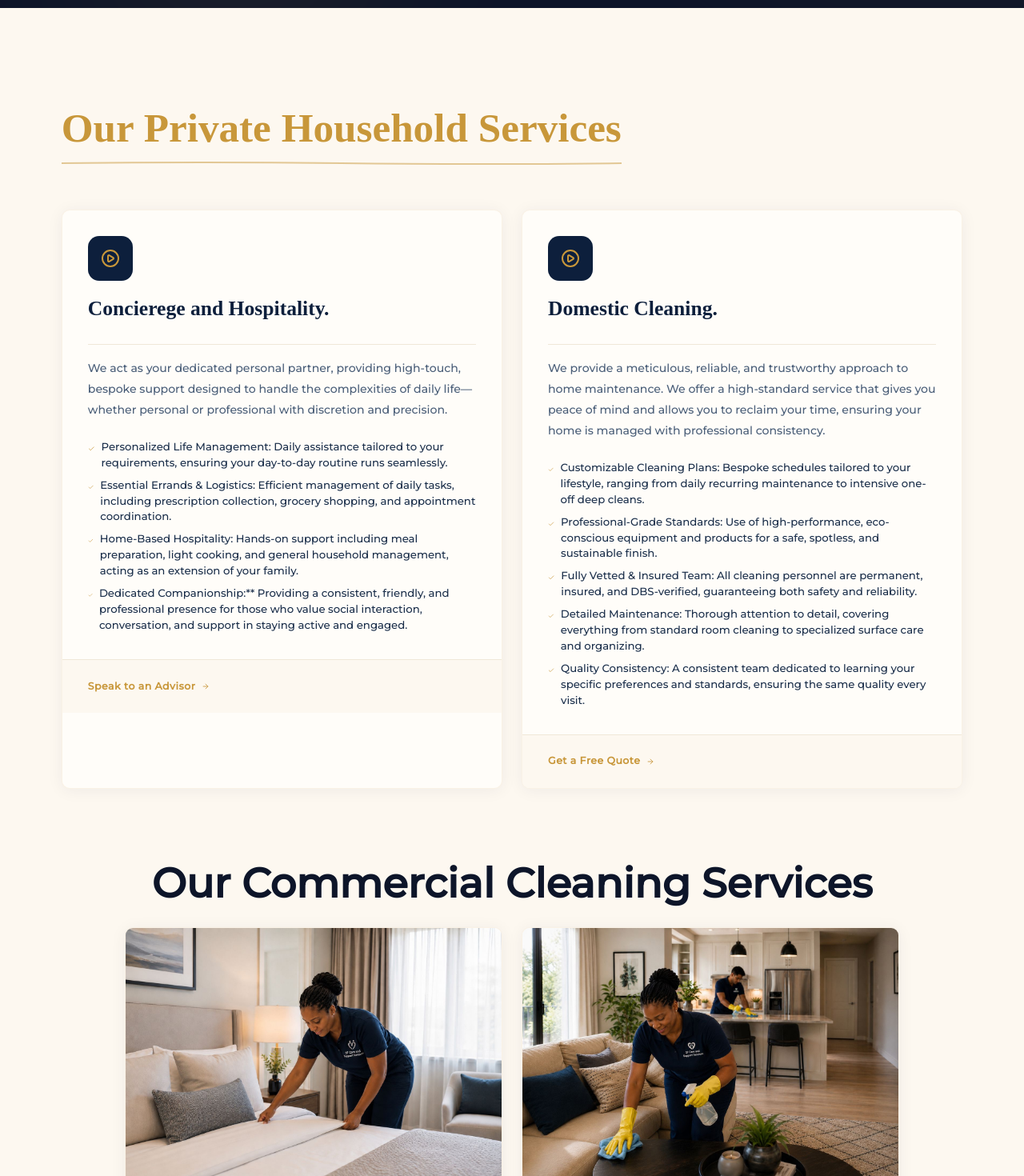
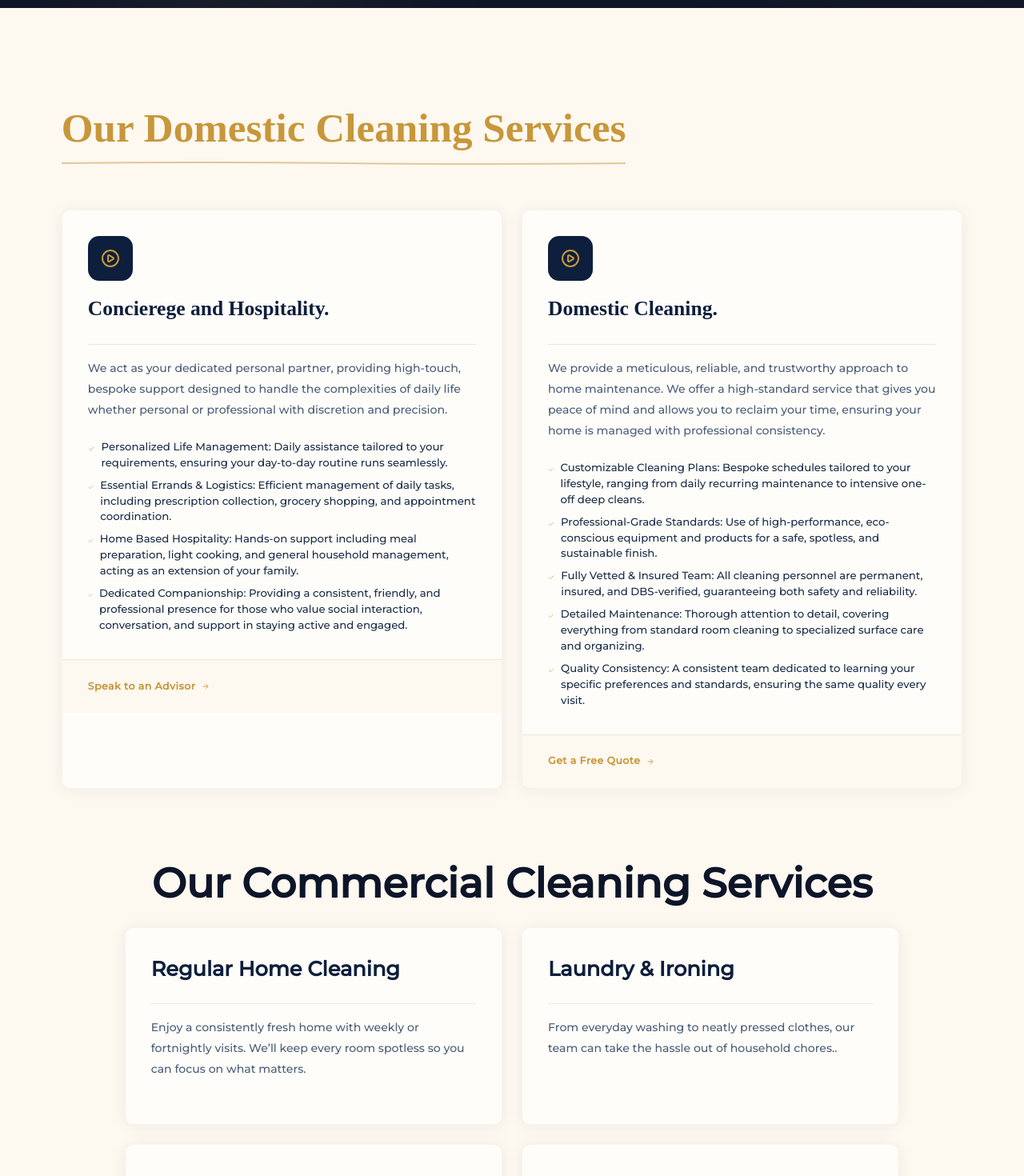
Before and after one commit to theNubiadev/sfcssl, a Next.js app: page /private in a window 1280 px wide. Shown: the part 800-2270 px from the top of the page at 80% size. Built offline with nearby package versions, Linux system fonts and the light colour scheme.

Commit message:
style: Improve descriptions and titles for clarity in Private component

```diff
--- a/app/private/page.tsx
+++ b/app/private/page.tsx
@@ -26,7 +26,7 @@ export default function Private() {
       tag: "",
       title: "Concierege and Hospitality.",
       link: "Speak to an Advisor",
-      desc: " We act as your dedicated personal partner, providing high-touch, bespoke support designed to handle the complexities of daily life—whether personal or professional with discretion and precision.",
+      desc: " We act as your dedicated personal partner, providing high-touch, bespoke support designed to handle the complexities of daily life whether personal or professional with discretion and precision.",
       features: [
         {
           list: "Personalized Life Management: Daily assistance tailored to your requirements, ensuring your day-to-day routine runs seamlessly.",
@@ -35,10 +35,10 @@ export default function Private() {
           list: "Essential Errands & Logistics: Efficient management of daily tasks, including prescription collection, grocery shopping, and appointment coordination.",
         },
         {
-          list: "Home-Based Hospitality: Hands-on support including meal preparation, light cooking, and general household management, acting as an extension of your family.",
+          list: "Home Based Hospitality: Hands-on support including meal preparation, light cooking, and general household management, acting as an extension of your family.",
         },
         {
-          list: "Dedicated Companionship:** Providing a consistent, friendly, and professional presence for those who value social interaction, conversation, and support in staying active and engaged.",
+          list: "Dedicated Companionship: Providing a consistent, friendly, and professional presence for those who value social interaction, conversation, and support in staying active and engaged.",
         },
       ],
       note: "",
@@ -74,7 +74,7 @@ export default function Private() {
 
   const render = [
     {
-      text: "Regular Home Cleans",
+      text: "Regular Home Cleaning",
       summary:
         "Enjoy a consistently fresh home with weekly or fortnightly visits. We’ll keep every room spotless so you can focus on what matters.",
       image: "/homes.jpeg",
@@ -92,7 +92,7 @@ export default function Private() {
       image: "/concierge.jpeg",
     },
     {
-    text: "Care Home",
+    text: "Care Home & Companionship",
     summary: "Providing a consistent, friendly, and professional presence for those who value social interaction, conversation, and support in staying active and engaged.",
     image: "/carehome.jpeg"
     },
@@ -218,7 +218,7 @@ export default function Private() {
           <h2>
             <span className="relative inline-block">
               <span className="text-[#c8973a] align-center text-[clamp(2rem,4vw,3.2rem)] font-bold  mb-4">
-                Our Private Household Services
+                Our Domestic Cleaning Services
               </span>
               {/* underline accent */}
               <svg
@@ -300,13 +300,13 @@ export default function Private() {
                 key={render.text}
               >
                 {/* Image Section */}
-                <div className="w-full overflow-hidden bg-[#faf7f2]">
+                {/* <div className="w-full overflow-hidden bg-[#faf7f2]">
                   <img
                     src={render.image}
                     alt={render.text}
                     className="w-full h-auto object-cover"
                   />
-                </div>
+                </div> */}
 
                 <div className="p-8 pb-6 relative">
                   <h3 className="font-mont text-[1.6rem] font-bold text-[#0d1f3c]">
```
